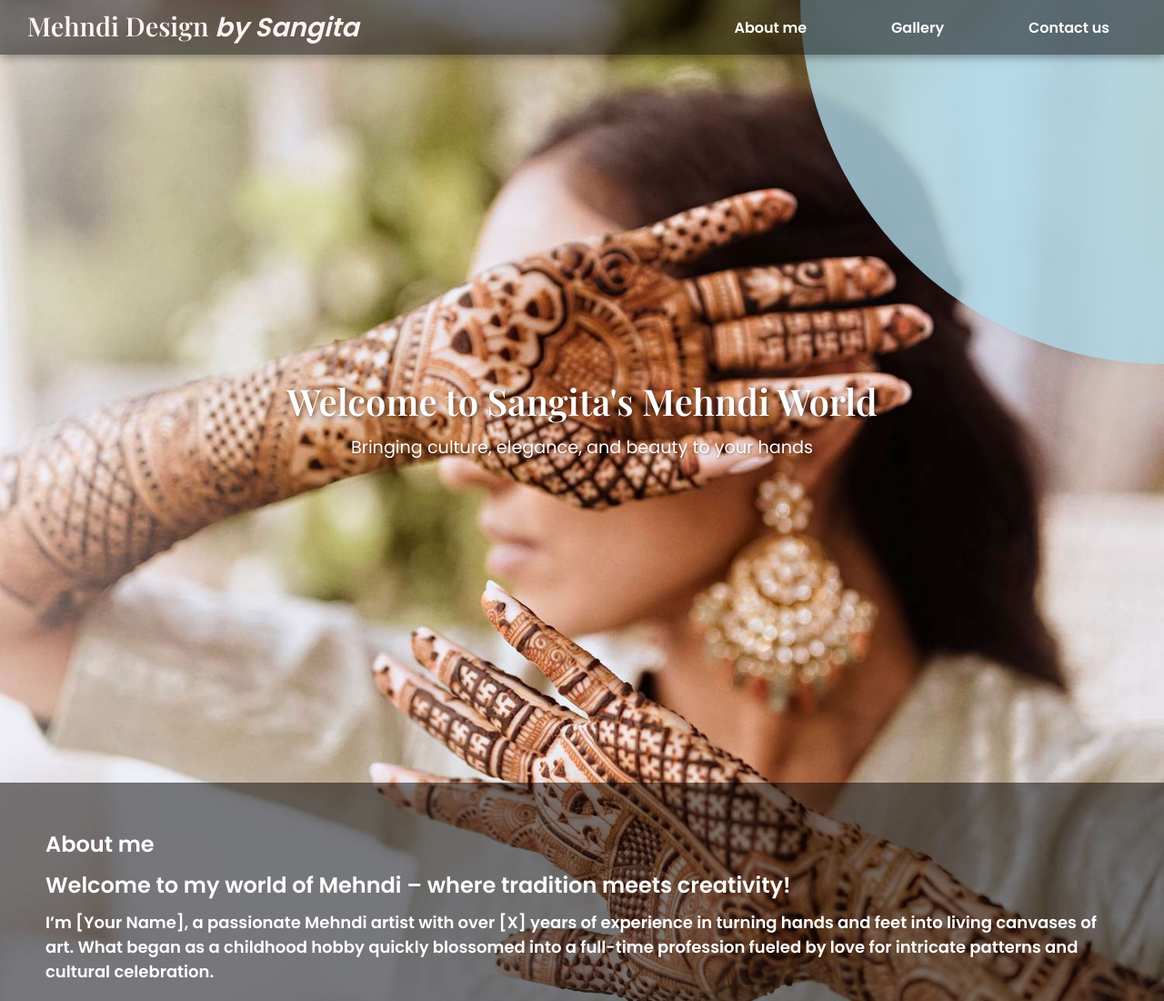
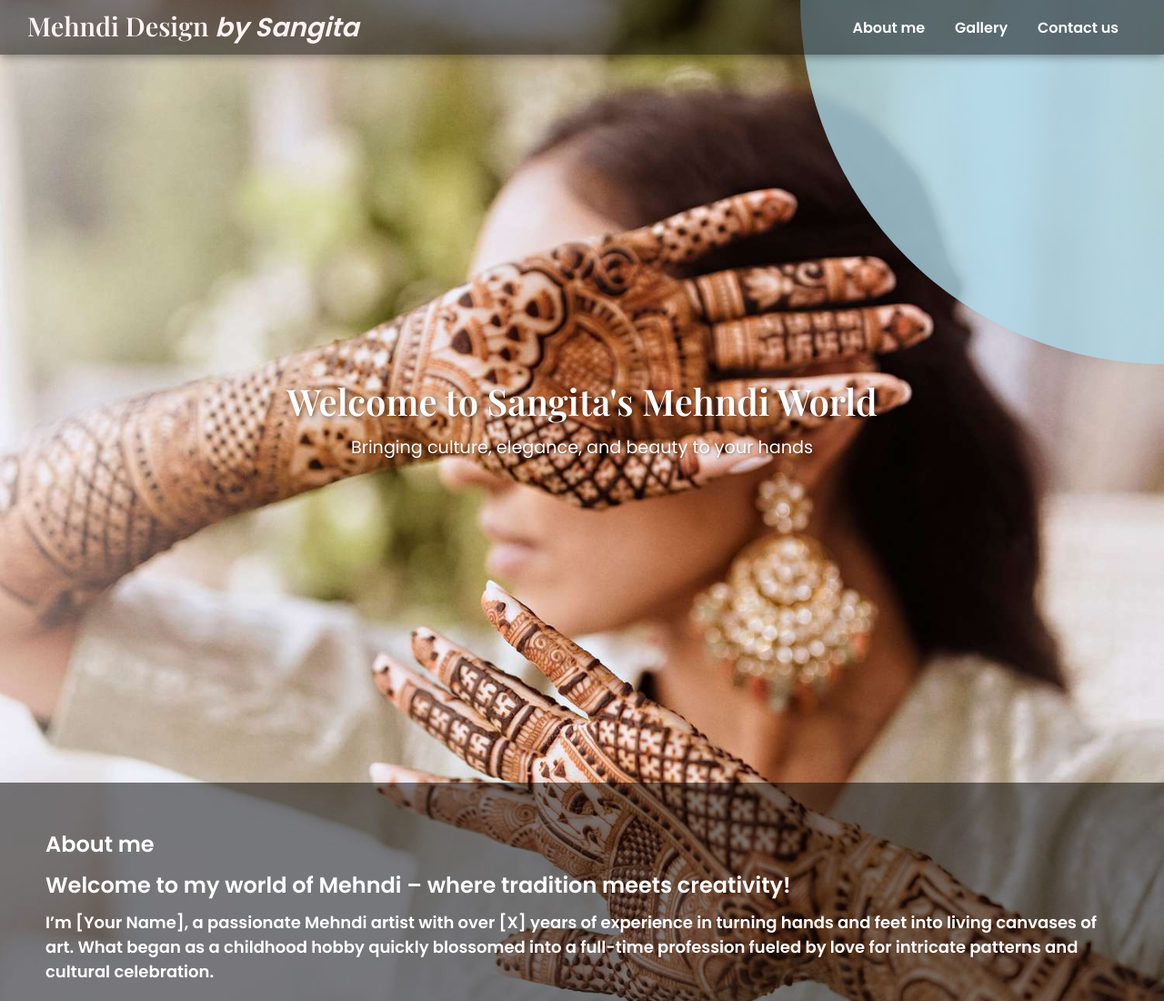
Before and after one commit to Sangita-Mehndi/-home, a plain HTML site: page index.html in a window 1280 px wide. Shown: the top 1100 px of the page at 91% size. Drawn offline with nearby package versions, Linux system fonts and the light colour scheme.

Commit message:
Update style.css

```diff
--- a/style.css
+++ b/style.css
@@ -22,13 +22,12 @@ body {
 }
 
 .nav-btn {
-    padding: 10px 20px;
     color: white;
     border: none;
     border-radius: 5px;
     text-decoration: none;
     font-weight: bold;
-    margin-right: 10px;
+    margin-right: 20px;
     transition: background-color 0.3s ease;
 }
 
@@ -56,7 +55,7 @@ body {
 
 .btn-top {
     display: flex;
-    gap: 15px;
+    flex-wrap: wrap;
 }
 
 
```
